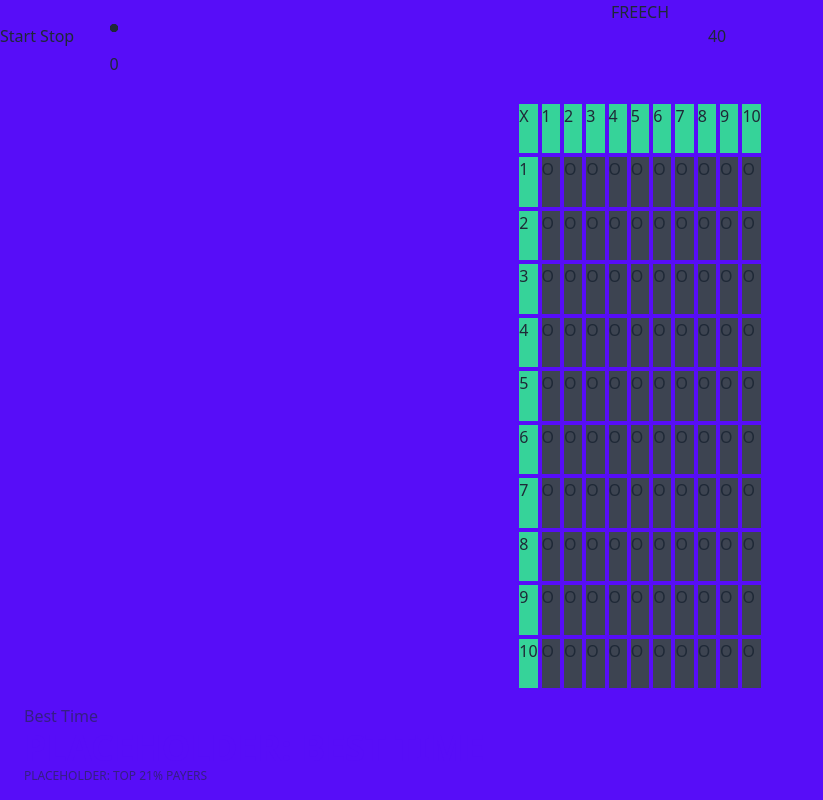
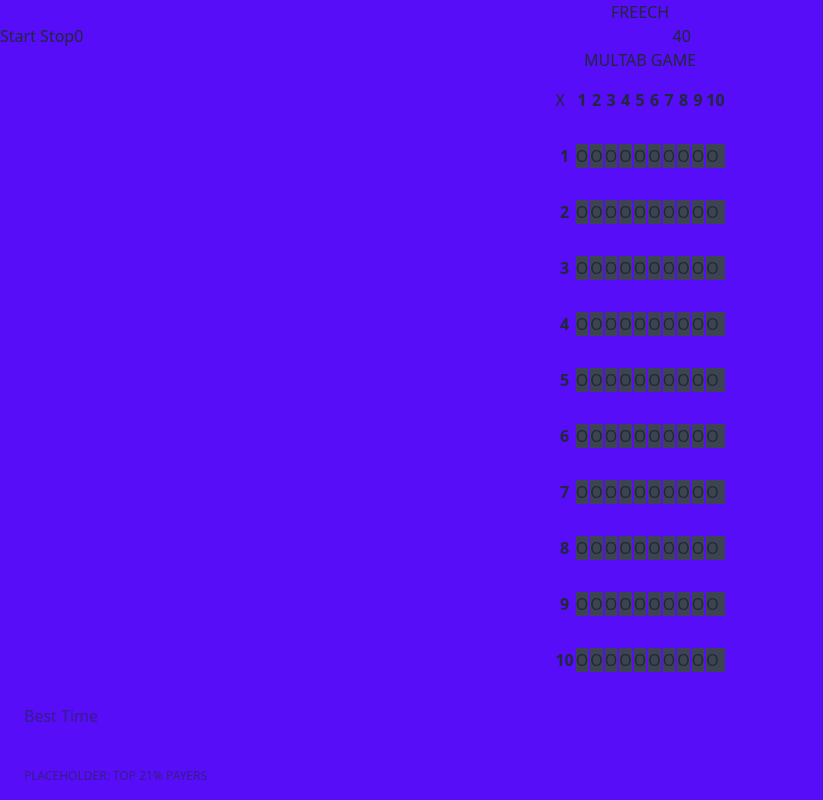
Before and after one commit to fyasla/multab, a SvelteKit app: page / in a window 1280 px wide. Shown: the whole page, without its empty margins (0-823 px from the left). Built offline with nearby package versions, Linux system fonts and the light colour scheme.

Commit message:
use html table for the table

```diff
--- a/src/routes/+page.svelte
+++ b/src/routes/+page.svelte
@@ -13,7 +13,7 @@ import Game from './Game.svelte';
             <Timer/>
             <GoalNumber/>
         </div>
-        <div class="flex justify-center flex-1">
+        <div class="flex justify-center align-center flex-1">
             <Game />
         </div>
         <div class="flex flex-row">
--- a/src/routes/Square.svelte
+++ b/src/routes/Square.svelte
@@ -31,18 +31,20 @@
     });
 </script>
 
-{#if isVisible}
-    <div transition:fade class="bg-success success-content">
-        {#if x === 0 && y === 0}
-            X
-        {:else if x === 0}
-            {y}
-        {:else if y === 0}
-            {x}
-        {:else}
-            {x * y}
-        {/if}
-    </div>
+{#if x === 0 && y === 0}
+<td>X</td>
+{:else if x === 0}
+<th>{y}</th>
+{:else if y === 0}
+<th>{x}</th>
 {:else}
-    <div on:click={handleClick} class="bg-neutral neutral-content">O</div>
+    {#if isVisible}
+    <td>
+        <div transition:fade class="bg-success success-content">{x * y}</div>
+    </td>
+    {:else}
+    <td>
+        <div on:click={handleClick} class="bg-neutral neutral-content">O</div>
+    </td>
+    {/if}
 {/if}
--- a/src/routes/Timer.svelte
+++ b/src/routes/Timer.svelte
@@ -9,7 +9,7 @@
             gameStatus.set(GameStatus.started);
             intervalId = setInterval(() => {
             timer += 1;
-            }, 1000);
+            }, 10);
         }
     }
 
@@ -20,10 +20,12 @@
         }
     }
 
+    let seconds = (timer / 100) % 60;
+
 </script>
 
 <div>
     <button on:click={startTimer}>Start</button>
     <button on:click={() => stopTimer(intervalId)}>Stop</button>
 </div>
-<div class="radial-progress" style="--value:{(timer)};">{(timer)}</div>
+<div>{timer}</div>
--- a/src/routes/game.svelte
+++ b/src/routes/game.svelte
@@ -14,11 +14,13 @@
     let range_array: number[] = range(start, end);
 </script>
 
-<div id="main-grid" class="grid grid-cols-11 gap-1">
-    <!-- make 10 rows of 10 squares with svelte each statement-->
+<table>
+    <caption>MULTAB GAME</caption>
     {#each range_array as i}
+    <tr>
         {#each range_array as j}
-           <Square x={i} y={j}/>
+            <Square x={i} y={j}/>
         {/each}
+    </tr>
     {/each}
-</div>
+</table>
```
